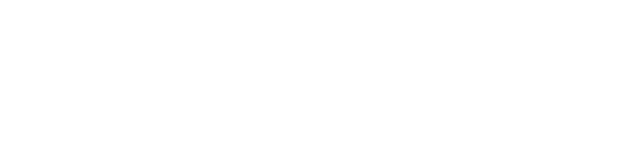
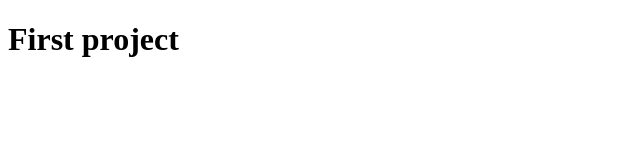
Before and after one commit to DaoNik/first-project, a plain HTML site: page index.html in a window 1280 px wide. Shown: the whole page, without its empty margins (0-640 px from the left). Drawn offline with Linux system fonts and the light colour scheme.

Commit message:
Добавил заголовок

```diff
--- a/index.html
+++ b/index.html
@@ -4,9 +4,9 @@
     <meta charset="UTF-8">
     <meta http-equiv="X-UA-Compatible" content="IE=edge">
     <meta name="viewport" content="width=device-width, initial-scale=1.0">
-    <title>Document</title>
+    <title>First project</title>
 </head>
 <body>
-
+    <h1 class="title">First project</h1>
 </body>
 </html>
--- a/style.css
+++ b/style.css
@@ -0,0 +1,3 @@
+.title {
+    text-align: center;
+}
```
